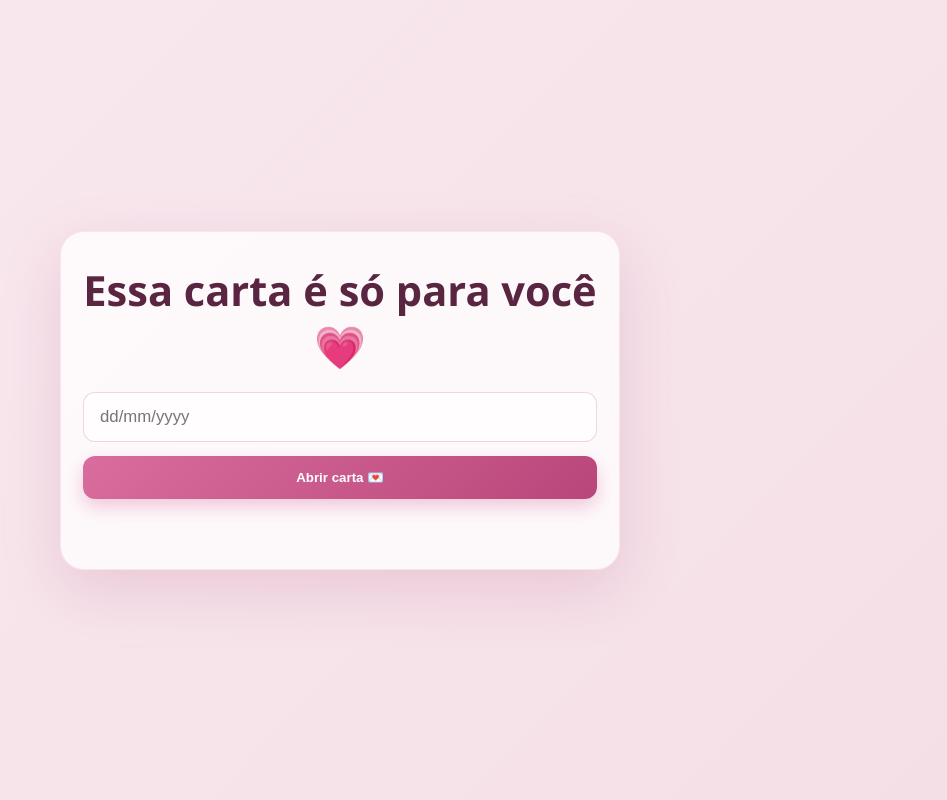
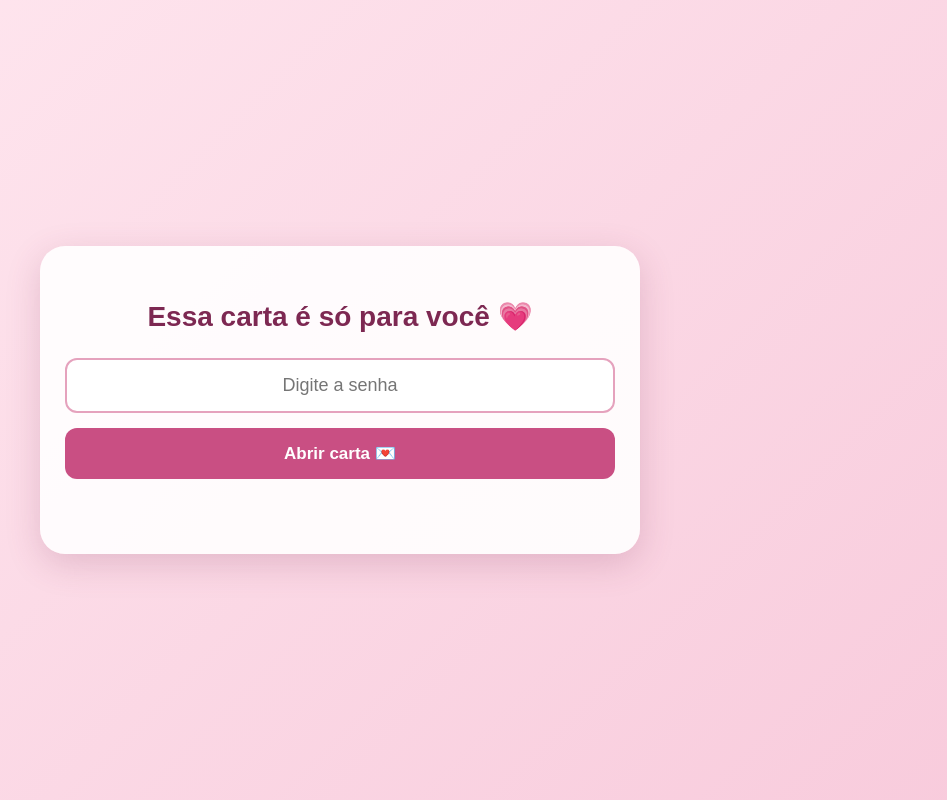
Before and after one commit to micael2000bm98-hue/Just-a-simples-surprise, a plain HTML site: page index.html in a window 1280 px wide. Shown: the whole page, without its empty margins (300-1247 px from the left). Drawn offline with Linux system fonts and the light colour scheme.

Commit message:
Refactor index.html for better layout and styling
Refactor HTML structure and styles for improved layout and readability.

```diff
--- a/index.html
+++ b/index.html
@@ -1,209 +1,160 @@
 <!DOCTYPE html>
 <html lang="pt-BR">
 <head>
-    <meta charset="UTF-8" />
-    <meta name="viewport" content="width=device-width, initial-scale=1.0" />
+  <meta charset="UTF-8">
+  <meta name="viewport" content="width=device-width, initial-scale=1.0">
   <title>Carta Secreta</title>
+
   <style>
-      :root {
-        --bg1: #f9e9ef;
-        --bg2: #f5dfe7;
-        --card: rgba(255, 255, 255, 0.78);
-        --text: #5a2541;
-        --accent: #d96d9d;
-        --accent-dark: #b9467a;
-        --error: #b42318;
-        --shadow: rgba(179, 92, 135, 0.2);
-      }
-
     * {
       box-sizing: border-box;
     }
 
-      html, body {
+    body {
       margin: 0;
-        min-height: 100%;
-        height: 100%;
-        font-family: "Segoe UI", sans-serif;
+      min-height: 100vh;
+      display: flex;
+      justify-content: center;
+      align-items: center;
+      padding: 20px;
+      background: linear-gradient(135deg, #ffe8f0, #f8cbdc);
+      font-family: Arial, sans-serif;
     }
 
-      body {
-        min-height: 100vh;
-        display: grid;
-        place-items: center;
-        background: linear-gradient(135deg, var(--bg1), var(--bg2));
-        color: var(--text);
+    .container {
+      width: 100%;
+      max-width: 600px;
+      text-align: center;
     }
 
-      .page {
-        width: min(90vw, 560px);
+    .tela-senha {
+      background: rgba(255, 255, 255, 0.9);
+      padding: 35px 25px;
+      border-radius: 25px;
+      box-shadow: 0 10px 35px rgba(130, 50, 90, 0.2);
     }
 
-      .lock-screen {
-        background: var(--card);
-        border: 1px solid rgba(217, 109, 157, 0.15);
-        border-radius: 24px;
-        padding: 30px 22px;
-        box-shadow: 0 20px 60px var(--shadow);
-        text-align: center;
-        transition: opacity 0.5s ease, transform 0.5s ease;
+    h1 {
+      color: #7d2852;
+      font-size: 28px;
+      margin-bottom: 25px;
     }
 
-      .lock-screen h1 {
-        margin: 0 0 18px;
-        font-size: clamp(1.9rem, 4vw, 2.6rem);
-      }
-
-      .lock-screen form {
-        display: flex;
-        flex-direction: column;
-        gap: 14px;
-        margin-top: 18px;
-      }
-
-      .lock-screen input {
+    input {
       width: 100%;
-        padding: 14px 16px;
+      padding: 15px;
+      border: 2px solid #e5a2bd;
       border-radius: 12px;
-        border: 1px solid rgba(185, 70, 120, 0.22);
-        background: rgba(255, 255, 255, 0.7);
-        font-size: 1.05rem;
-        color: var(--text);
+      font-size: 18px;
+      text-align: center;
       outline: none;
     }
 
-      .lock-screen input:focus {
-        border-color: var(--accent);
-        box-shadow: 0 0 0 4px rgba(217, 109, 157, 0.12);
+    input:focus {
+      border-color: #c94f83;
     }
 
-      .lock-screen button {
+    button {
+      width: 100%;
+      margin-top: 15px;
+      padding: 15px;
       border: none;
       border-radius: 12px;
-        background: linear-gradient(135deg, var(--accent), var(--accent-dark));
+      background: #c94f83;
       color: white;
-        font-weight: 700;
-        padding: 14px 18px;
+      font-size: 17px;
+      font-weight: bold;
       cursor: pointer;
-        box-shadow: 0 8px 18px rgba(217, 109, 157, 0.35);
-        transition: transform 0.2s ease, filter 0.2s ease;
     }
 
-      .lock-screen button:hover {
-        transform: translateY(-1px);
-        filter: brightness(1.03);
+    button:hover {
+      background: #ad3c6d;
     }
 
-      .error-message {
-        min-height: 28px;
-        margin-top: 12px;
-        color: var(--error);
-        font-weight: 600;
+    .erro {
+      min-height: 25px;
+      margin-top: 15px;
+      color: #c62828;
+      font-weight: bold;
     }
 
-      .letter {
+    .carta {
       display: none;
-        opacity: 0;
-        transform: translateY(24px) scale(0.96);
-        transition: opacity 0.9s ease, transform 0.9s ease;
+      animation: aparecer 1s ease;
     }
 
-      .letter.visible {
+    .carta img {
       display: block;
-        opacity: 1;
-        transform: translateY(0) scale(1);
-        animation: reveal 0.9s ease;
+      width: 100%;
+      height: auto;
+      border-radius: 20px;
+      box-shadow: 0 10px 35px rgba(130, 50, 90, 0.3);
     }
 
-      .letter-image {
-        width: 100%;
-        max-width: 650px;
-        display: block;
-        margin: 0 auto;
-        border-radius: 26px;
-        box-shadow: 0 20px 60px rgba(156, 90, 118, 0.25);
-        object-fit: contain;
+    @keyframes aparecer {
+      from {
+        opacity: 0;
+        transform: scale(0.9) translateY(20px);
       }
 
-      @keyframes reveal {
-        from {
-          opacity: 0;
-          transform: translateY(18px) scale(0.98);
-        }
       to {
         opacity: 1;
-          transform: translateY(0) scale(1);
+        transform: scale(1) translateY(0);
       }
     }
   </style>
 </head>
+
 <body>
-    <div class="page">
-      <section class="lock-screen" id="lockScreen">
+  <div class="container">
+
+    <div class="tela-senha" id="telaSenha">
       <h1>Essa carta é só para você 💗</h1>
 
-        <form id="passwordForm" novalidate>
+      <form id="formulario">
         <input
-            id="passwordInput"
-            type="text"
+          type="password"
+          id="senha"
+          placeholder="Digite a senha"
           maxlength="10"
-            placeholder="dd/mm/yyyy"
-            aria-label="Senha da carta"
-          />
+          autocomplete="off"
+          required
+        >
 
-          <button type="submit">Abrir carta 💌</button>
+        <button type="submit">
+          Abrir carta 💌
+        </button>
       </form>
 
-        <div id="errorMessage" class="error-message" aria-live="polite"></div>
-      </section>
+      <div class="erro" id="mensagemErro"></div>
+    </div>
 
-      <section class="letter" id="letter">
+    <div class="carta" id="carta">
       <img
-          class="letter-image"
-          src="assets/carta.jpg"
-          alt="Carta secreta"
-        />
-      </section>
+        src="assets/carta.jpg.jpeg"
+        alt="Carta de amor"
+      >
+    </div>
+
   </div>
 
   <script>
-      // Troque a senha aqui facilmente no futuro
-      const CORRECT_PASSWORD = "10/09/2026";
+    // Para trocar a senha no futuro, altere somente esta linha:
+    const SENHA_CORRETA = "10/09/2026";
 
-      const form = document.getElementById("passwordForm");
-      const input = document.getElementById("passwordInput");
-      const errorMessage = document.getElementById("errorMessage");
-      const lockScreen = document.getElementById("lockScreen");
-      const letter = document.getElementById("letter");
+    const formulario = document.getElementById("formulario");
+    const campoSenha = document.getElementById("senha");
+    const mensagemErro = document.getElementById("mensagemErro");
+    const telaSenha = document.getElementById("telaSenha");
+    const carta = document.getElementById("carta");
 
-      function isValidDateFormat(value) {
-        return /^\d{2}\/\d{2}\/\d{4}$/.test(value);
-      }
-
-      form.addEventListener("submit", function (event) {
+    formulario.addEventListener("submit", function(event) {
       event.preventDefault();
 
-        const value = input.value.trim();
+      const senhaDigitada = campoSenha.value.trim();
 
-        if (!isValidDateFormat(value)) {
-          errorMessage.textContent = "Hmm... acho que essa não é a senha 💗";
-          input.value = "";
-          input.focus();
-          return;
-        }
-
-        if (value === CORRECT_PASSWORD) {
-          errorMessage.textContent = "";
-          lockScreen.style.display = "none";
-          letter.classList.add("visible");
-          input.value = "";
-          return;
-        }
-
-        errorMessage.textContent = "Hmm... acho que essa não é a senha 💗";
-        input.value = "";
-        input.focus();
-      });
-    </script>
-  </body>
-</html>
+      if (senhaDigitada === SENHA_CORRETA) {
+        telaSenha.style.display = "none";
+        carta.style.display = "block";
+        mensagemErro.textContent =*
+
```
Lines whose indentation alone changed are shown as unchanged.
